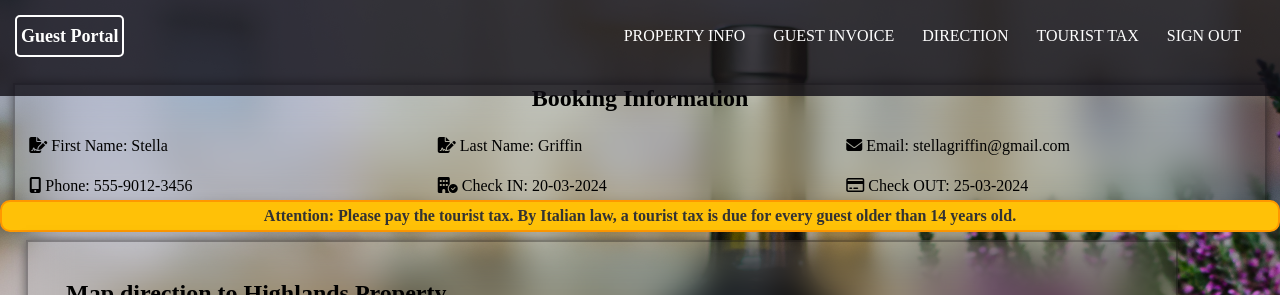
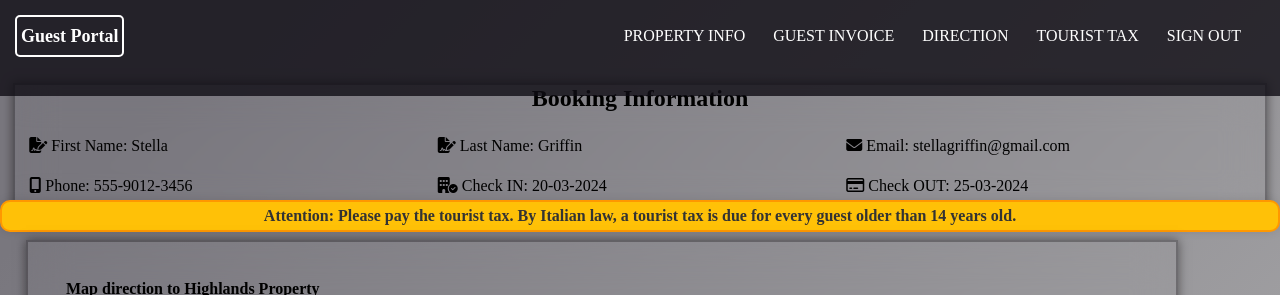
Before and after one commit to Rifatpy/guestbook.guide, a Flask app: page /property/1 in a window 1280 px wide, after a click on "DIRECTION". Shown: the top 295 px of the page. Run offline with Flask 3, Linux system fonts and the light colour scheme.

Commit message:
responsive navbar buttons complete. But need to update and the design will be changed.

```diff
--- a/static/property_page_styles.css
+++ b/static/property_page_styles.css
@@ -8,7 +8,8 @@
 
 body {
     height: auto;
-    background-image: url("../static/particolare_balcone.jpg");*/
+    /*background-image: url("../static/particolare_balcone.jpg");*/
+    background: linear-gradient(135deg , #79777e 10% , #bababa );
     background-size: cover;
     justify-content: center;
     background-color: rgb(202, 202, 202);
@@ -138,7 +139,7 @@
 
 .main {
     display: block;
-    height: 130vh;
+    height: 140vh;
     width: 100%;
 
 }
--- a/templates/highlands_property.html
+++ b/templates/highlands_property.html
@@ -75,7 +75,7 @@
               </div>
           </div>
           <div class="message-container">
-            <span class="message"><span class="highlight">Attention:</span> Please pay the tourist tax. By Italian law, a tourist tax is due for every guest older than 14 years old.</span>
+              <span class="message"><span class="highlight" >Attention:</span> Please pay the tourist tax. By Italian law, a tourist tax is due for every guest older than 14 years old.</span>
           </div>
           <div class="container">
               <div class="content">
@@ -125,8 +125,8 @@
                   <button>DOWNLOAD</button>
                 </div>
                 <div id="option3" class="option-content">
-                <h2>Map direction to Highlands Property</h2>
-                <p><iframe src="https://www.google.com/maps/embed?pb=!1m18!1m12!1m3!1d2771.8553933795647!2d11.263463375150351!3d45.99411647108752!2m3!1f0!2f0!3f0!3m2!1i1024!2i768!4f13.1!3m3!1m2!1s0x47789f1f4473b247%3A0x1919002d5b31ca0e!2sVia%20Brenta%2C%207%2F1%2C%2038052%20Caldonazzo%20TN%2C%20Italy!5e0!3m2!1sen!2sbd!4v1711468390913!5m2!1sen!2sbd" width="100%" height="380px" style="border:0;" allowfullscreen="" loading="lazy" referrerpolicy="no-referrer-when-downgrade"></iframe></p>
+                  <h2 style="font-size: 16px">Map direction to Highlands Property</h2>
+                  <p><iframe src="https://www.google.com/maps/embed?pb=!1m18!1m12!1m3!1d2770.928520196307!2d11.298147!3d46.012618999999994!2m3!1f0!2f0!3f0!3m2!1i1024!2i768!4f13.1!3m3!1m2!1s0x4a42cb40c23f0c91%3A0xe4d3ef40f542fac5!2sHighlands%20-%20Trentino%20Short%20Stay!5e0!3m2!1sen!2sbd!4v1711469534087!5m2!1sen!2sbd" width="100%" height="380px" style="border:0;" allowfullscreen="" loading="lazy" referrerpolicy="no-referrer-when-downgrade"></iframe></p>
                 </div>
                 <div id="option4" class="option-content">
 
@@ -134,8 +134,8 @@
                       <h2>Tourist Tax Calculator</h2>
                       <p>Enter your details below to calculate the tourist tax:</p>
 
-                    <label for="amount">Total Amount Spent:</label>
-                    <input type="number" id="amount" placeholder="Enter total amount spent">
+                      <label for="amount">Total Number of Person:</label>
+                      <input type="number" id="amount" placeholder="Enter total number of Person">
 
                       <label for="nights">Number of Nights Stayed:</label>
                       <input type="number" id="nights" placeholder="Enter number of nights stayed">
@@ -150,7 +150,7 @@
                           var nights = document.getElementById('nights').value;
 
                           if (amount && nights) {
-                            var tax = (amount * 0.1) + (nights * 5);
+                              var tax = (amount * nights);
                               document.getElementById('result').innerHTML = "Tourist Tax: $" + tax.toFixed(2);
                           } else {
                               document.getElementById('result').innerHTML = "Please enter both amount and nights to calculate tax.";
```
Lines whose indentation alone changed are shown as unchanged.
